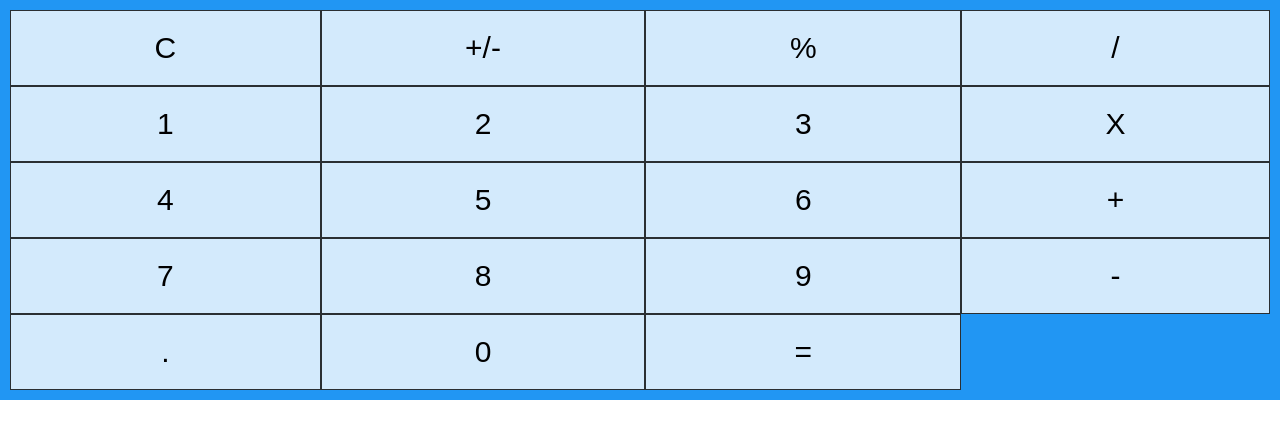
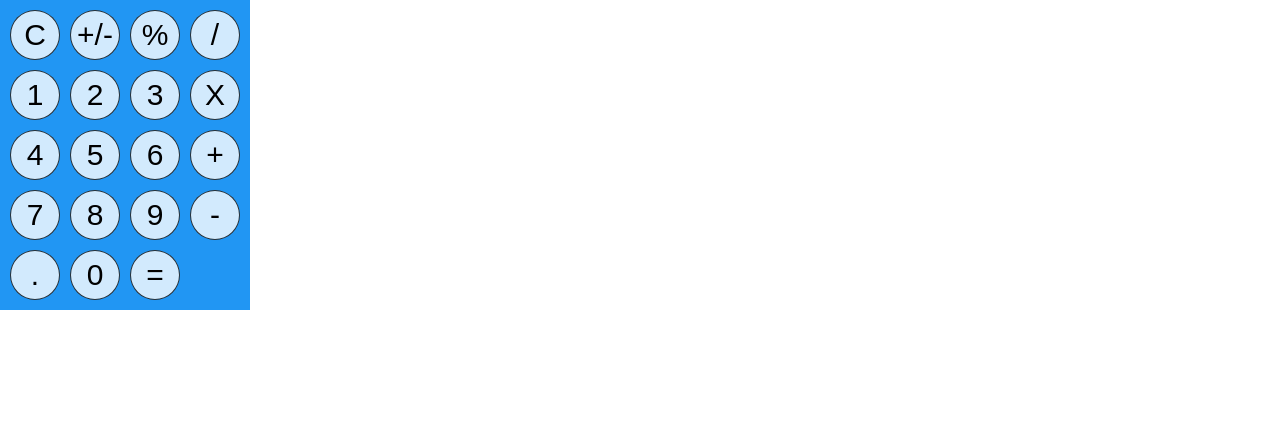
Before and after one commit to thangoke/calculator, a React (Create React App) app: page / in a window 1280 px wide. Shown: the top 438 px of the page. Built offline with nearby package versions, Linux system fonts and the light colour scheme.

Commit message:
style grid row and height

```diff
--- a/src/App.tsx
+++ b/src/App.tsx
@@ -34,9 +34,12 @@ function App() {
 const styles: StyleSheet = {
   gridContainer: {
     display: "grid",
-    gridTemplateColumns: "auto auto auto auto",
+    gridTemplateColumns: "50px 50px 50px 50px",
+    gridTemplateRows: "50px 50px 50px 50px 50px",
     backgroundColor: "#2196F3",
     padding: "10px",
+    gap: "10px",
+    width: "max-content",
   },
 }
 
--- a/src/component/Button.tsx
+++ b/src/component/Button.tsx
@@ -13,7 +13,8 @@ const styles: StyleSheet = {
   gridItem: {
     backgroundColor: "rgba(255, 255, 255, 0.8)",
     border: "1px solid rgba(0, 0, 0, 0.8)",
-    padding: "20px",
+    borderRadius: "50%",
+    padding: "0px",
     fontSize: "30px",
     textAlign: "center",
   }
```
